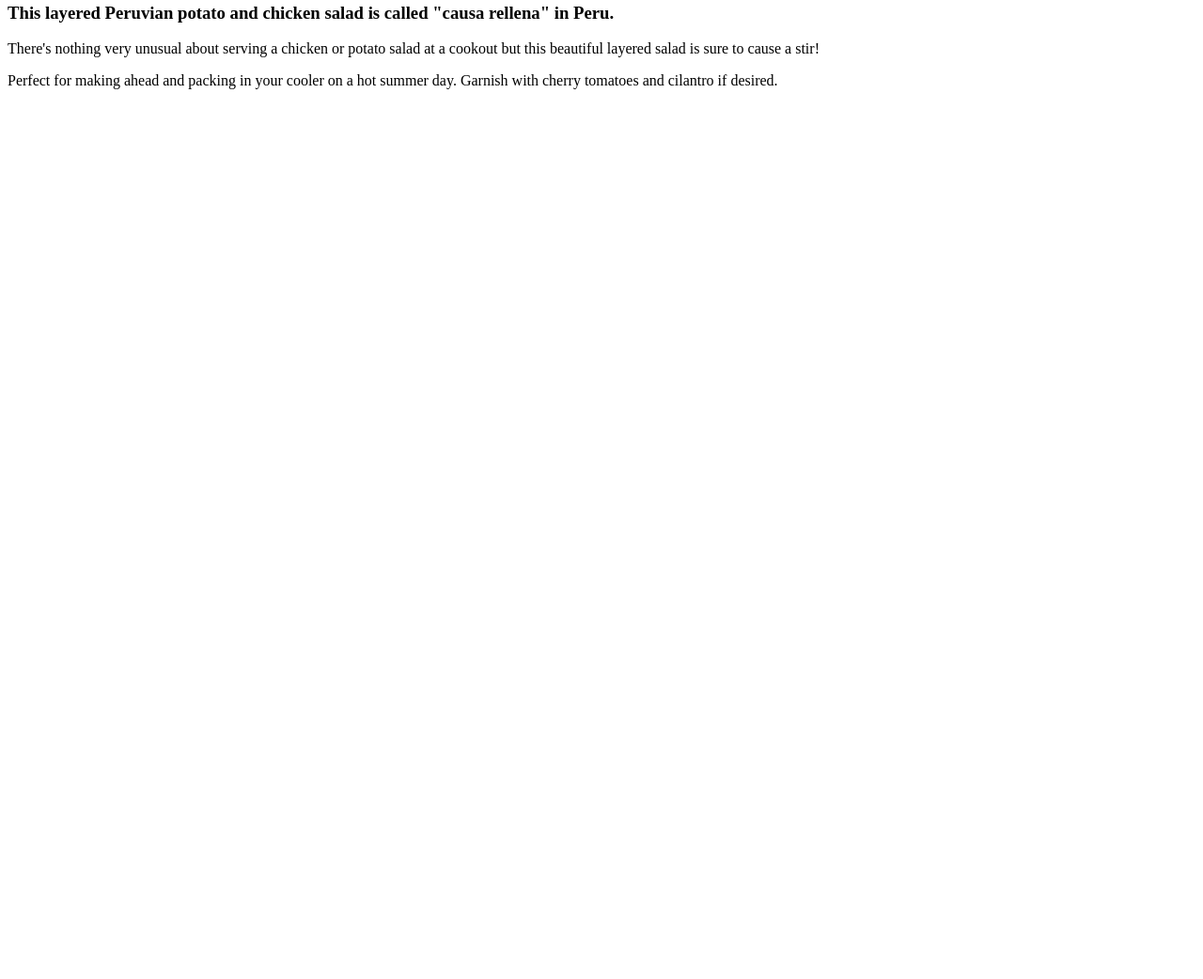
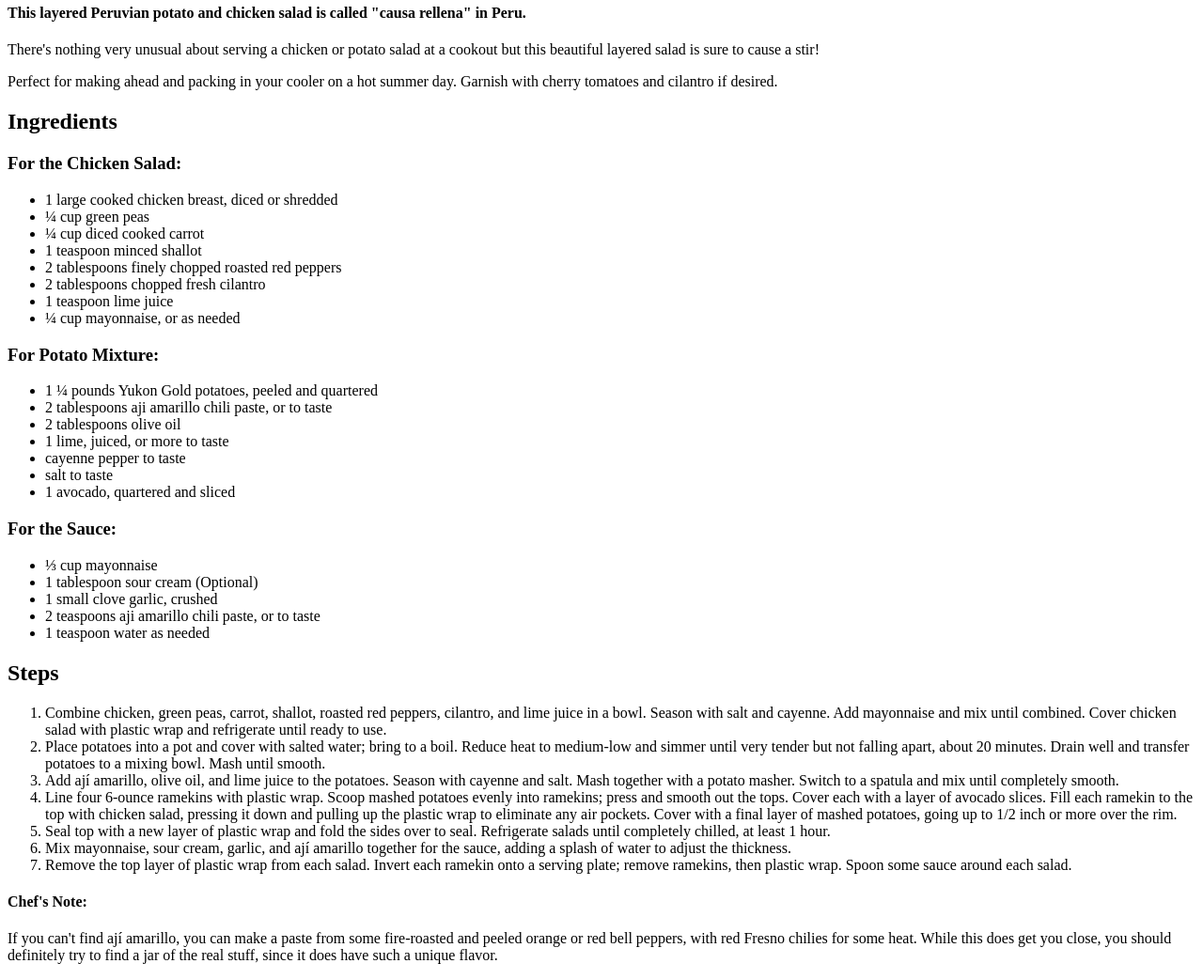
Before and after one commit to Afriens/odin-recipes, a plain HTML site: page recipes/causa.html in a window 1280 px wide. Shown: the part 426-1468 px from the top of the page at 94% size. Before the commit the page ends 800 px from the top, so only its background shows below. Drawn offline with Linux system fonts and the light colour scheme.

Commit message:
Add ingredients and steps for Causa recipe

```diff
--- a/recipes/causa.html
+++ b/recipes/causa.html
@@ -9,9 +9,52 @@
     <a href="../index.html">Home</a>
     <h1>Causa Limeña</h1>
     <img src="https://imagesvc.meredithcorp.io/v3/mm/image?url=https%3A%2F%2Fstatic.onecms.io%2Fwp-content%2Fuploads%2Fsites%2F43%2F2023%2F01%2F18%2F6691073-peruvian-potato-chicken-salad-causa-rellena-Chef-John-4x3-1.jpg&q=60&c=sc&poi=auto&orient=true&h=512" alt="A Peruvian Dish made out of yellow potatoes and chicken">
-    <h3>This layered Peruvian potato and chicken salad is called "causa rellena" in Peru.</h3>
+    <h4>This layered Peruvian potato and chicken salad is called "causa rellena" in Peru.</h4>
     <p>There's nothing very unusual about serving a chicken or potato salad at a cookout but this beautiful layered salad is sure to cause a stir! </p>
     <p>Perfect for making ahead and packing in your cooler on a hot summer day. Garnish with cherry tomatoes and cilantro if desired.</p>
+    <h2>Ingredients</h2>
+    <h3>For the Chicken Salad:</h3>
+    <ul>
+        <li>1 large cooked chicken breast, diced or shredded</li>
+        <li>¼ cup green peas</li>
+        <li>¼ cup diced cooked carrot</li>
+        <li>1 teaspoon minced shallot</li>
+        <li>2 tablespoons finely chopped roasted red peppers</li>
+        <li>2 tablespoons chopped fresh cilantro</li>
+        <li>1 teaspoon lime juice</li>
+        <li>¼ cup mayonnaise, or as needed</li>
+    </ul>
+    <h3>For Potato Mixture:</h3>
+    <ul>
+        <li>1 ¼ pounds Yukon Gold potatoes, peeled and quartered</li>
+        <li>2 tablespoons aji amarillo chili paste, or to taste</li>
+        <li>2 tablespoons olive oil</li>
+        <li>1 lime, juiced, or more to taste</li>
+        <li>cayenne pepper to taste</li>
+        <li>salt to taste</li>
+        <li>1 avocado, quartered and sliced</li>
+    </ul>
+    <h3>For the Sauce:</h3>
+    <ul>
+        <li>⅓ cup mayonnaise</li>
+        <li>1 tablespoon sour cream (Optional)</li>
+        <li>1 small clove garlic, crushed</li>
+        <li>2 teaspoons aji amarillo chili paste, or to taste</li>
+        <li>1 teaspoon water as needed</li>
+    </ul>
+    <h2>Steps</h2>
+    <ol>
+        <li>Combine chicken, green peas, carrot, shallot, roasted red peppers, cilantro, and lime juice in a bowl. Season with salt and cayenne. Add mayonnaise and mix until combined. Cover chicken salad with plastic wrap and refrigerate until ready to use.</li>
+        <li>Place potatoes into a pot and cover with salted water; bring to a boil. Reduce heat to medium-low and simmer until very tender but not falling apart, about 20 minutes. Drain well and transfer potatoes to a mixing bowl. Mash until smooth.</li>
+        <li>Add ají amarillo, olive oil, and lime juice to the potatoes. Season with cayenne and salt. Mash together with a potato masher. Switch to a spatula and mix until completely smooth.</li>
+        <li>Line four 6-ounce ramekins with plastic wrap. Scoop mashed potatoes evenly into ramekins; press and smooth out the tops. Cover each with a layer of avocado slices. Fill each ramekin to the top with chicken salad, pressing it down and pulling up the plastic wrap to eliminate any air pockets. Cover with a final layer of mashed potatoes, going up to 1/2 inch or more over the rim.</li>
+        <li>Seal top with a new layer of plastic wrap and fold the sides over to seal. Refrigerate salads until completely chilled, at least 1 hour.</li>
+        <li>Mix mayonnaise, sour cream, garlic, and ají amarillo together for the sauce, adding a splash of water to adjust the thickness.</li>
+        <li>Remove the top layer of plastic wrap from each salad. Invert each ramekin onto a serving plate; remove ramekins, then plastic wrap. Spoon some sauce around each salad.</li>
+    </ol>
+
+    <h4>Chef's Note:</h4>
+    <p>If you can't find ají amarillo, you can make a paste from some fire-roasted and peeled orange or red bell peppers, with red Fresno chilies for some heat. While this does get you close, you should definitely try to find a jar of the real stuff, since it does have such a unique flavor.</p>
 
 </body>
 </html>
```
